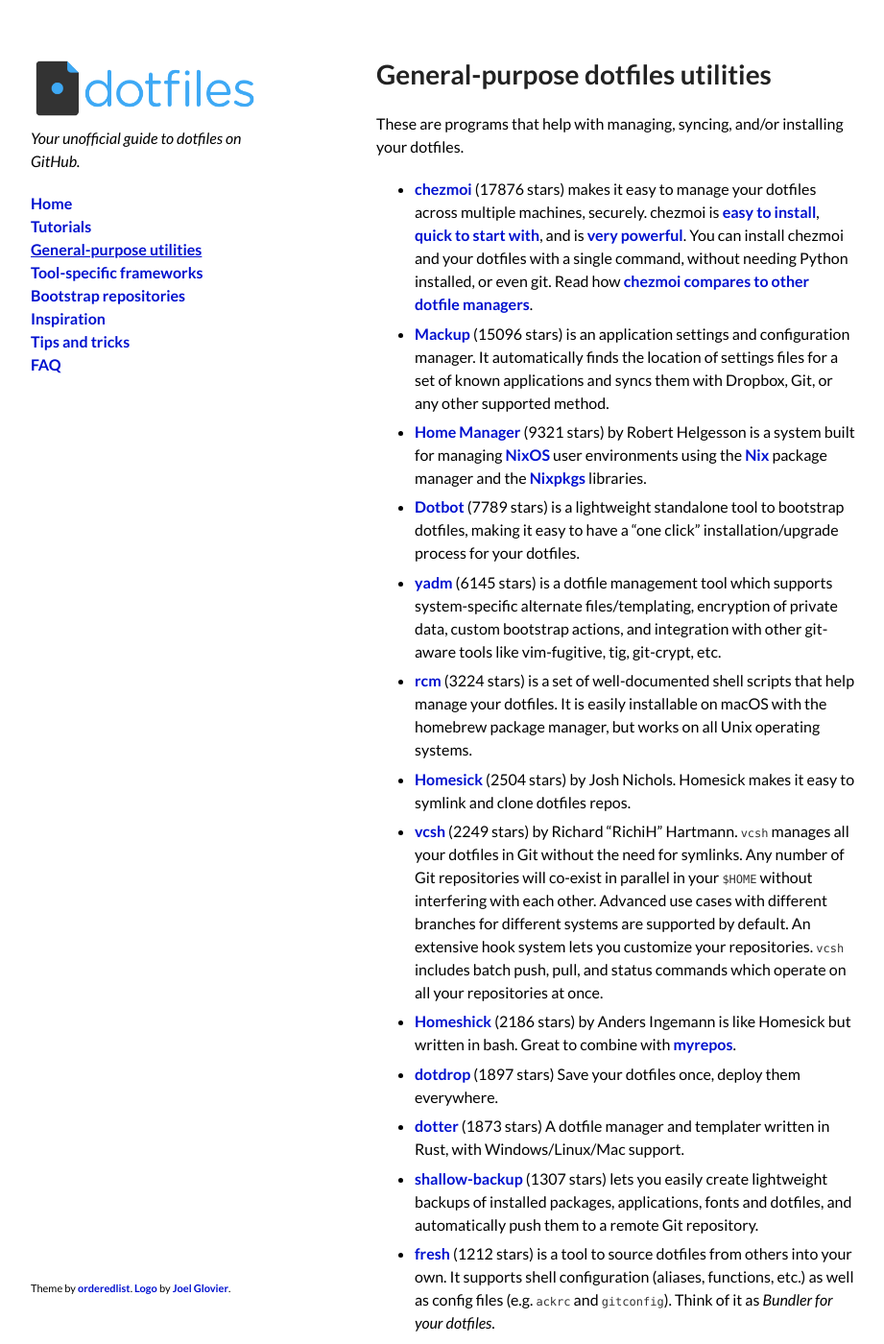
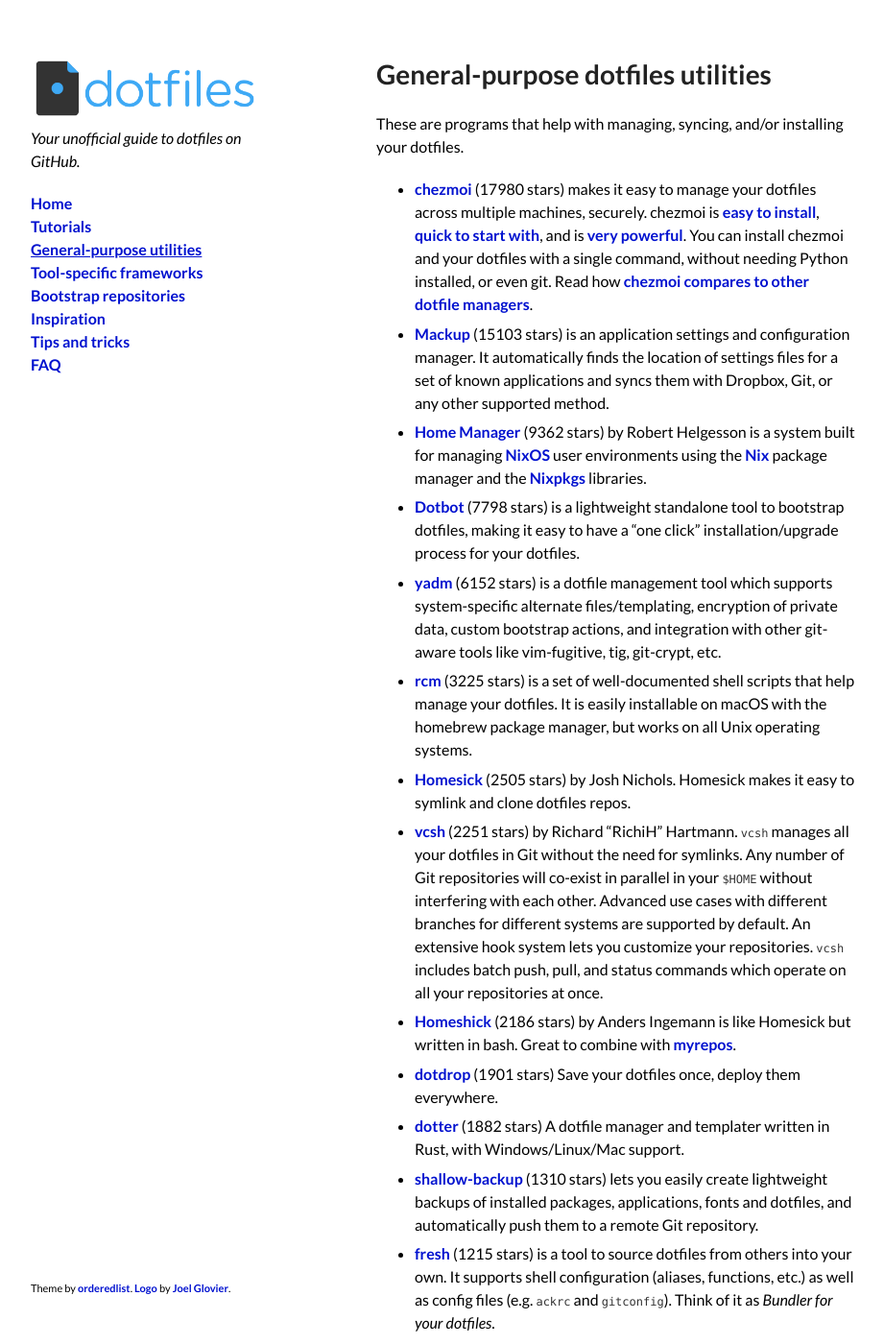
Before and after one commit to dotfiles/dotfiles.github.com, a Jekyll site: the page built from utilities.md, in a window 1280 px wide and 1400 px high. Shown: the whole window at 96% size, without its empty margins (178-1099 px from the left). Built offline with Jekyll 4.4.1, drawn with Linux system fonts in a browser that asks for light colours; comment, search, counter and statistics services are not loaded; some of the changed text lies outside the part shown.

Commit message:
Update star counts

```diff
--- a/_data/utilities.yml
+++ b/_data/utilities.yml
@@ -9,17 +9,17 @@
   notes: is a minimalist dotfile management framework, written 100% in bash.
   stars: 107
   url: https://github.com/bashdot/bashdot
-- forks: 605
+- forks: 608
   name: chezmoi
   notes: makes it easy to manage your dotfiles across multiple machines, securely.
     chezmoi is [easy to install](https://chezmoi.io/install/), [quick to start with](https://chezmoi.io/quick-start/),
     and is [very powerful](https://www.chezmoi.io/user-guide/setup/). You can install
     chezmoi and your dotfiles with a single command, without needing Python installed,
     or even git. Read how [chezmoi compares to other dotfile managers](https://www.chezmoi.io/comparison-table/).
-  stars: 17876
+  stars: 17980
   url: https://github.com/twpayne/chezmoi
   website: https://chezmoi.io
-- forks: 4
+- forks: 5
   name: Bonclay
   notes: is a simple dotfiles manager. Well, technically, it is a backup/restore/sync
     tool magiggy.
@@ -48,12 +48,12 @@
   name: Dotbot
   notes: is a lightweight standalone tool to bootstrap dotfiles, making it easy to
     have a "one click" installation/upgrade process for your dotfiles.
-  stars: 7789
+  stars: 7798
   url: https://github.com/anishathalye/dotbot
-- forks: 105
+- forks: 106
   name: dotdrop
   notes: Save your dotfiles once, deploy them everywhere.
-  stars: 1897
+  stars: 1901
   url: https://github.com/deadc0de6/dotdrop
 - forks: 32
   name: dotfiler
@@ -120,7 +120,7 @@
   notes: is a tool to source dotfiles from others into your own. It supports shell
     configuration (aliases, functions, etc.) as well as config files (e.g. `ackrc`
     and `gitconfig`). Think of it as _Bundler for your dotfiles_.
-  stars: 1212
+  stars: 1215
   url: https://github.com/freshshell/fresh
 - forks: 37
   name: Ghar
@@ -140,12 +140,12 @@
     you. Homely also has a clever Automatic Cleanup feature and good tutorials.
   stars: 45
   url: https://github.com/phodge/homely
-- forks: 2290
+- forks: 2297
   name: Home Manager
   notes: by Robert Helgesson is a system built for managing [NixOS](https://nixos.org)
     user environments using the [Nix](https://nixos.org/nix/) package manager and
     the [Nixpkgs](https://nixos.org/nixpkgs/) libraries.
-  stars: 9321
+  stars: 9362
   url: https://github.com/nix-community/home-manager
 - forks: 24
   name: Homemaker
@@ -163,7 +163,7 @@
 - forks: 124
   name: Homesick
   notes: by Josh Nichols. Homesick makes it easy to symlink and clone dotfiles repos.
-  stars: 2504
+  stars: 2505
   url: https://github.com/technicalpickles/homesick
 - name: myrepos
   notes: is a tool to manage all your version control repositories at once.
@@ -175,20 +175,20 @@
     Dotfiles are treated as packages that coexist together seamlessly and can be fully
     controlled and synced across different systems. There is a wide range of packages
     already available in the [Official Pearl Hub](https://github.com/pearl-hub).
-  stars: 233
+  stars: 234
   url: https://github.com/pearl-core/pearl
 - forks: 138
   name: rcm
   notes: is a set of well-documented shell scripts that help manage your dotfiles.
     It is easily installable on macOS with the homebrew package manager, but works
     on all Unix operating systems.
-  stars: 3224
+  stars: 3225
   url: https://github.com/thoughtbot/rcm
 - forks: 266
   name: shallow-backup
   notes: lets you easily create lightweight backups of installed packages, applications,
     fonts and dotfiles, and automatically push them to a remote Git repository.
-  stars: 1307
+  stars: 1310
   url: https://github.com/alichtman/shallow-backup
 - forks: 13
   name: stowsh
@@ -208,14 +208,14 @@
     branches for different systems are supported by default. An extensive hook system
     lets you customize your repositories. `vcsh` includes batch push, pull, and status
     commands which operate on all your repositories at once.
-  stars: 2249
+  stars: 2251
   url: https://github.com/RichiH/vcsh
 - forks: 194
   name: yadm
   notes: is a dotfile management tool which supports system-specific alternate files/templating,
     encryption of private data, custom bootstrap actions, and integration with other
     git-aware tools like vim-fugitive, tig, git-crypt, etc.
-  stars: 6145
+  stars: 6152
   url: https://github.com/TheLocehiliosan/yadm
   website: https://yadm.io/
 - forks: 9
@@ -235,18 +235,18 @@
 - forks: 70
   name: dotter
   notes: A dotfile manager and templater written in Rust, with Windows/Linux/Mac support.
-  stars: 1873
+  stars: 1882
   url: https://github.com/SuperCuber/dotter
 - forks: 61
   name: dotfiles
   notes: Dotfile management made easy. Written in Python (available on PyPI) by Jon
     Bernard.
-  stars: 586
+  stars: 587
   url: https://github.com/jbernard/dotfiles
 - forks: 55
   name: comtrya
   notes: configuration Management for Localhost / dotfiles.
-  stars: 595
+  stars: 596
   url: https://github.com/comtrya/comtrya
   website: https://comtrya.dev/
 - forks: 7
@@ -272,7 +272,7 @@
   notes: is an application settings and configuration manager. It automatically finds
     the location of settings files for a set of known applications and syncs them
     with Dropbox, Git, or any other supported method.
-  stars: 15096
+  stars: 15103
   url: https://github.com/lra/mackup
 - forks: 0
   name: hideDot
@@ -290,5 +290,5 @@
   name: dfs
   notes: is the first true 2-way dotfiles manager and a template engine with reverse
     translation.
-  stars: 5
+  stars: 4
   url: https://github.com/charlesrocket/dfs
```
Also changed, not shown: _data/bootstrap.yml (+7 -7 lines), _data/frameworks.yml (+50 -50 lines), _data/inspiration.yml (+24 -24 lines).
